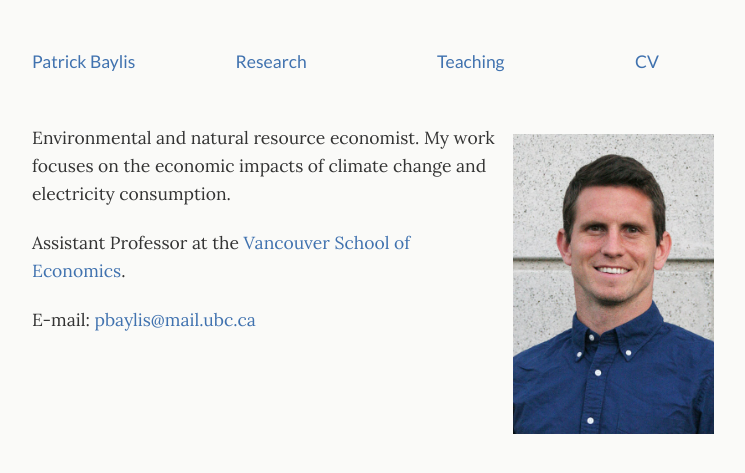
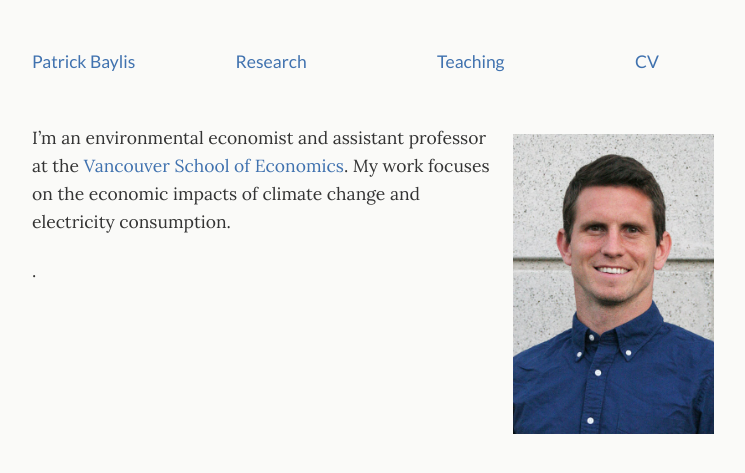
Before and after one commit to pbaylis/pbaylis.github.io, a Jekyll site: the page built from index.md, in a window 1280 px wide. Shown: the top 473 px of the page, without its empty margins (262-1007 px from the left). Built offline with Jekyll 4.4.1, drawn with Linux system fonts in a browser that asks for light colours.

Commit message:
remove e-mail, shorten intro

```diff
--- a/index.md
+++ b/index.md
@@ -4,8 +4,8 @@ layout: page
 
 <a href="assets/img/smiling_dbgranite.jpg"><img src="assets/img/smiling_dbgranite.jpg" alt="headshot" height="300px" class="shadow" style="float:right; margin:10px 10px 10px 10px;" /></a>
 
-Environmental and natural resource economist. My work focuses on the economic impacts of climate change and electricity consumption.
+I'm an environmental economist and assistant professor at the [Vancouver School of Economics](http://economics.ubc.ca/). My work focuses on the economic impacts of climate change and electricity consumption.
 
-Assistant Professor at the [Vancouver School of Economics](http://economics.ubc.ca/). <!--Formerly, postdoctoral fellow at the [Stanford Center on Food Security and the Environment](http://fse.fsi.stanford.edu/) and Ph.D. student in [Agricultural and Resource Economics at UC-Berkeley](http://areweb.berkeley.edu).-->
+. <!--Formerly, postdoctoral fellow at the [Stanford Center on Food Security and the Environment](http://fse.fsi.stanford.edu/) and Ph.D. student in [Agricultural and Resource Economics at UC-Berkeley](http://areweb.berkeley.edu).-->
 
-E-mail: <a href="mailto:pbaylis@mail.ubc.ca">pbaylis@mail.ubc.ca</a>
+<!-- E-mail: <a href="mailto:pbaylis@mail.ubc.ca">pbaylis@mail.ubc.ca</a> -->
```
